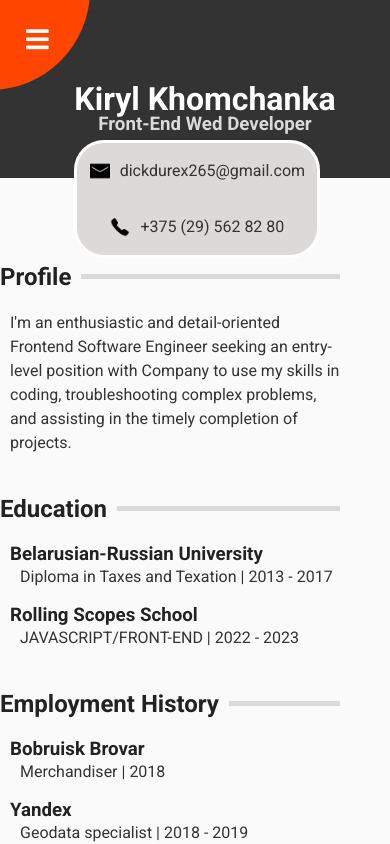
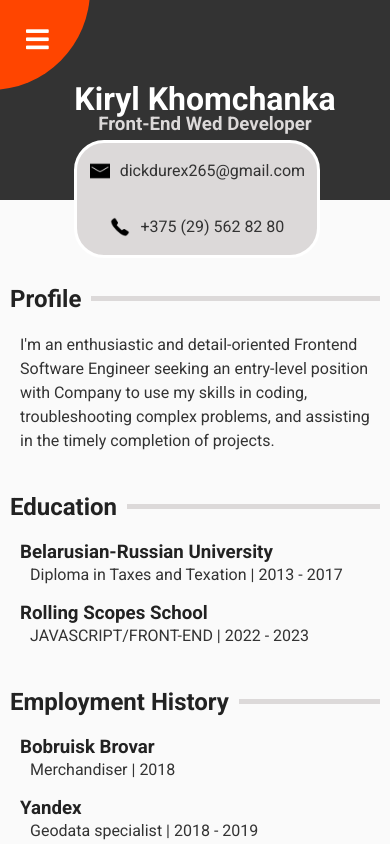
Before and after one commit to lickoneyou/CV, a React (Create React App) app in the folder cv/: page /Certificates in a window 390 px wide. Shown: the top 844 px of the page. Built offline with nearby package versions, Linux system fonts and the light colour scheme; the HTML template or start-up script is replaced by a standard one.

Commit message:
add main adaptive

```diff
--- a/cv/src/App.css
+++ b/cv/src/App.css
@@ -114,3 +114,18 @@
     display: block;
   }
 }
+
+@media screen and (max-width: 530px) {
+  .App {
+  display: grid;
+  grid-template-areas:
+    'header header'
+    'main main'
+    'aside aside'
+    'footer footer';
+  grid-template-rows: 200px 1fr 1fr 50px;
+  grid-template-columns: 0.8fr 2fr;
+  position: relative;
+  overflow: hidden;
+}
+}
--- a/cv/src/Components/Main/Main.module.css
+++ b/cv/src/Components/Main/Main.module.css
@@ -3,3 +3,21 @@
   padding-right: 50px;
   padding-top: 65px;
 }
+
+@media screen and (max-width: 620px) {
+  main {
+    padding-right: 20px;
+  }
+}
+
+@media screen and (max-width: 530px) {
+  main {
+    padding: 65px 50px 0px 50px;
+  }
+}
+
+@media screen and (max-width: 440px) {
+  main {
+    padding: 65px 10px 0px 10px;
+  }
+}
--- a/cv/src/Components/Main/MainList/MainList.module.css
+++ b/cv/src/Components/Main/MainList/MainList.module.css
@@ -2,7 +2,7 @@
   margin-bottom: 40px;
 }
 
-.title{
+.title {
   overflow: hidden;
 }
 
@@ -17,14 +17,21 @@
   border-top: 5px solid rgb(220, 217, 217);
 }
 
-.descr{
+.descr {
   margin-left: 10px;
 }
 
-.descr h3, .descr p {
+.descr h3,
+.descr p {
   margin: 0;
 }
 
 .descr p {
   margin: 0px 0 15px 10px;
 }
+
+@media screen and (max-width: 360px) {
+  .descr p {
+    font-size: 14px;
+  }
+}
--- a/cv/src/Components/Main/MainProfile/MainProfile.module.css
+++ b/cv/src/Components/Main/MainProfile/MainProfile.module.css
@@ -1,9 +1,8 @@
-.profile{
+.profile {
   margin-bottom: 40px;
 }
 
-
-.title{
+.title {
   overflow: hidden;
 }
 
@@ -21,3 +20,9 @@
 .descr {
   margin-left: 10px;
 }
+
+@media screen and (max-width: 360px) {
+  .descr {
+    font-size: 15px;
+  }
+}
--- a/cv/src/index.css
+++ b/cv/src/index.css
@@ -25,6 +25,12 @@
   padding-top: 65px;
 }
 
+@media screen and (max-width: 620px) {
+  aside {
+    padding-left: 20px;
+  }
+}
+
 footer {
   grid-area: footer;
   display: flex;
```
